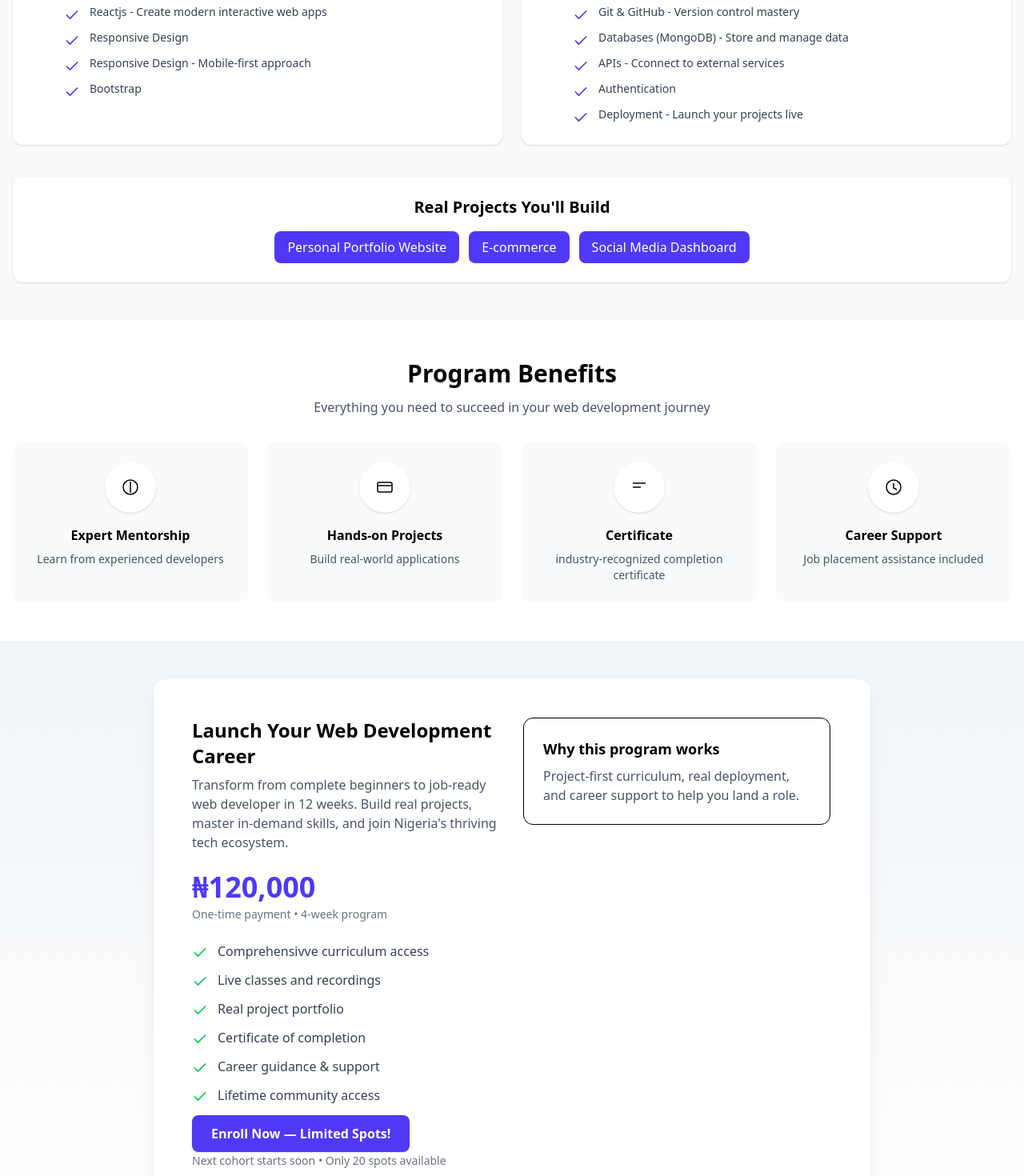
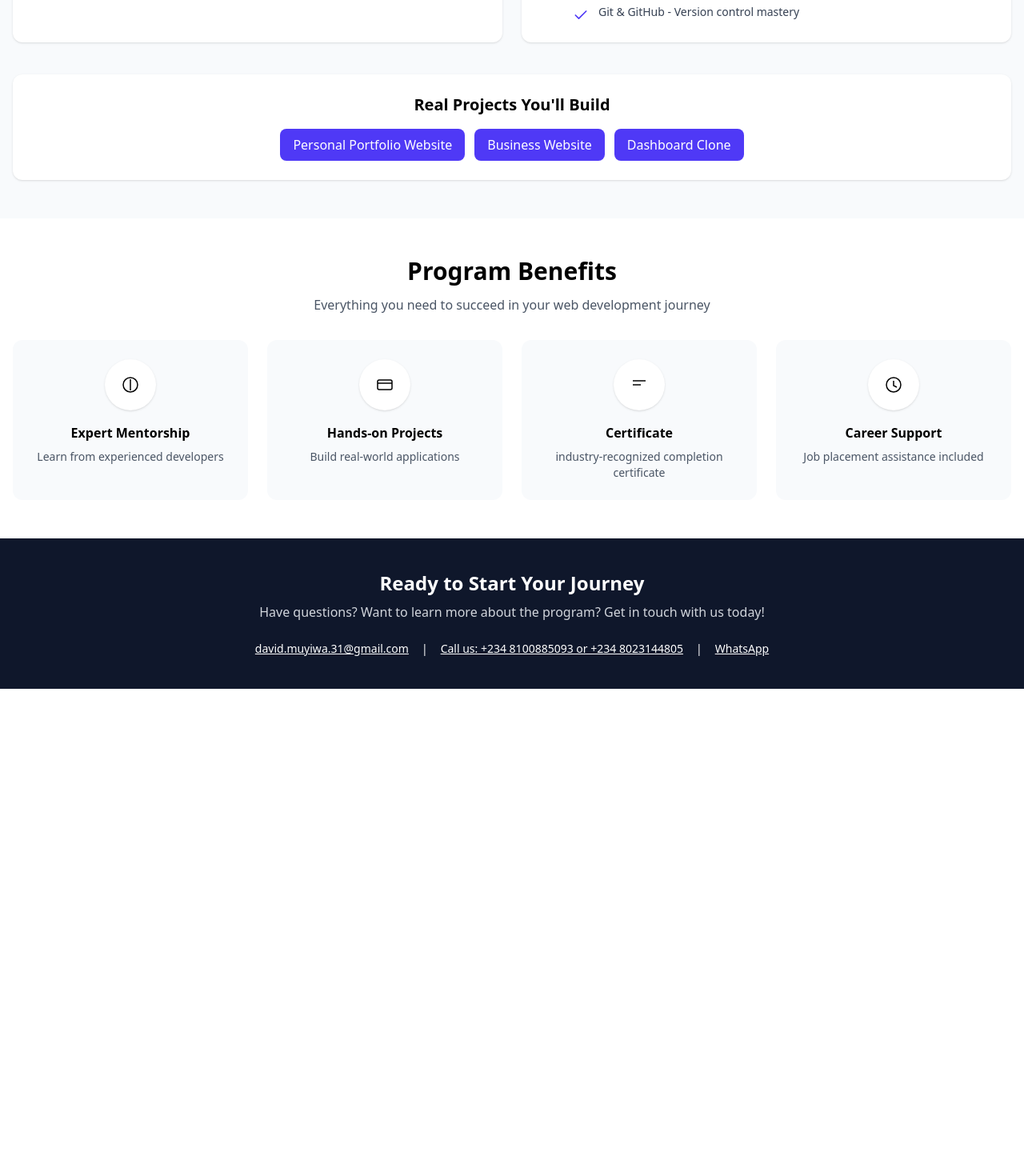
Before and after one commit to Muyiwa9419/blueprintAcademy, a React (Vite) app: page / in a window 1280 px wide. Shown: the part 1200-2670 px from the top of the page at 80% size. After the commit the page ends 2061 px from the top, so only its background shows below. Built offline with nearby package versions, Linux system fonts and the light colour scheme.

Commit message:
final fix

```diff
--- a/index.html
+++ b/index.html
@@ -2,7 +2,7 @@
 <html lang="en">
   <head>
     <meta charset="UTF-8" />
-    <link rel="icon" type="image/svg+xml" href="/vite.svg" />
+    <link rel="icon" type="image/svg+xml" href="/logo.png" />
     <meta name="viewport" content="width=device-width, initial-scale=1.0" />
     <title>blueprint Academy</title>
   </head>
--- a/src/App.jsx
+++ b/src/App.jsx
@@ -5,7 +5,7 @@ import Hero from './pages/Hero';
 import Learn from './pages/Learn';
 import WhatYou from './pages/WhatYou';
 import Benefits from './pages/Benefits';
-import Pricing from './pages/Pricing';
+// import Pricing from './pages/Pricing';
 import Footer from './pages/Footer';
 
 export default function App() {
@@ -16,7 +16,7 @@ export default function App() {
       <Learn />
       <WhatYou />
       <Benefits />
-      <Pricing />
+      {/* <Pricing /> */}
       <Footer />
     </div>
   );
--- a/src/pages/Header.jsx
+++ b/src/pages/Header.jsx
@@ -39,8 +39,6 @@ export default function Header() {
           <nav className="flex flex-col space-y-3 px-6 py-4 text-gray-700 font-medium">
             <a href="#home" className="hover:text-blue-600" onClick={() => setIsOpen(false)}>Home</a>
             <a href="#why" className="hover:text-blue-600" onClick={() => setIsOpen(false)}>Why Learn</a>
-            <a href="#curriculum" className="hover:text-blue-600" onClick={() => setIsOpen(false)}>Curriculum</a>
-            <a href="#projects" className="hover:text-blue-600" onClick={() => setIsOpen(false)}>Projects</a>
             <a href="#pricing" className="hover:text-blue-600" onClick={() => setIsOpen(false)}>Pricing</a>
             <a href="#contact" className="hover:text-blue-600" onClick={() => setIsOpen(false)}>Contact</a>
             <a
--- a/src/pages/Hero.jsx
+++ b/src/pages/Hero.jsx
@@ -9,7 +9,7 @@ export default function Hero() {
 
           <div className="bg-white shadow-lg rounded-2xl p-8 lg:p-12">
             <h1 className="text-3xl sm:text-4xl font-extrabold leading-tight">
-              Join The 4-week Bootcamp Basic Programming Training Program
+              Join The 6-week Bootcamp Basic Programming Training Program
 
             </h1>
             <p className="mt-4 text-gray-600">
@@ -27,7 +27,7 @@ export default function Hero() {
             </div>
 
             <div className="mt-6 flex flex-wrap gap-4 text-sm text-gray-700">
-              <Feature icon="watch">12 weeks</Feature>
+              <Feature icon="watch">6 weeks</Feature>
               <Feature icon="people">Small classes</Feature>
               <Feature icon="medal">Certificate included</Feature>
             </div>
--- a/src/pages/Pricing.jsx
+++ b/src/pages/Pricing.jsx
@@ -1,60 +1,60 @@
-// src/sections/Pricing.jsx
-import React from 'react';
+// // src/sections/Pricing.jsx
+// import React from 'react';
 
-export default function Pricing() {
-  const features = [
-    'Comprehensivve curriculum access',
-    'Live classes and recordings',
-    'Real project portfolio',
-    'Certificate of completion',
-    'Career guidance & support',
-    'Lifetime community access'
-  ];
+// export default function Pricing() {
+//   const features = [
+//     'Comprehensivve curriculum access',
+//     'Live classes and recordings',
+//     'Real project portfolio',
+//     'Certificate of completion',
+//     'Career guidance & support',
+//     'Lifetime community access'
+//   ];
 
-  return (
-    <section id="pricing" className="py-12 bg-gradient-to-b from-slate-100 to-white">
-      <div className="container mx-auto px-4">
-        <div className="max-w-4xl mx-auto bg-white p-8 sm:p-12 rounded-2xl shadow-xl">
-          <div className="grid grid-cols-1 lg:grid-cols-2 gap-6 items-start">
-            <div>
-              <h2 className="text-2xl font-bold">
+//   return (
+//     <section id="pricing" className="py-12 bg-gradient-to-b from-slate-100 to-white">
+//       <div className="container mx-auto px-4">
+//         <div className="max-w-4xl mx-auto bg-white p-8 sm:p-12 rounded-2xl shadow-xl">
+//           <div className="grid grid-cols-1 lg:grid-cols-2 gap-6 items-start">
+//             <div>
+//               <h2 className="text-2xl font-bold">
 
-                Launch Your Web Development Career </h2>
-              <p className="mt-2 text-gray-600">
-                Transform from complete beginners to job-ready web developer in 12 weeks. Build real projects, master in-demand
-             skills, and join Nigeria's thriving tech ecosystem.
-                </p>
+//                 Launch Your Web Development Career </h2>
+//               <p className="mt-2 text-gray-600">
+//                 Transform from complete beginners to job-ready web developer in 12 weeks. Build real projects, master in-demand
+//              skills, and join Nigeria's thriving tech ecosystem.
+//                 </p>
 
-              <div className="mt-6 text-4xl font-extrabold text-indigo-600">₦120,000</div>
-              <p className="mt-1 text-sm text-gray-500">One-time payment • 4-week program</p>
+//               <div className="mt-6 text-4xl font-extrabold text-indigo-600">₦120,000</div>
+//               <p className="mt-1 text-sm text-gray-500">One-time payment • 4-week program</p>
 
-              <ul className="mt-6 space-y-3">
-                {features.map((f,i) => (
-                  <li key={i} className="flex items-start gap-3">
-                    <CheckIcon />
-                    <span className="text-gray-700">{f}</span>
-                  </li>
-                ))}
-              </ul>
+//               <ul className="mt-6 space-y-3">
+//                 {features.map((f,i) => (
+//                   <li key={i} className="flex items-start gap-3">
+//                     <CheckIcon />
+//                     <span className="text-gray-700">{f}</span>
+//                   </li>
+//                 ))}
+//               </ul>
 
-              <div className="mt-6">
-                <a href="https://selar.com/7p60178068" className="px-6 py-3 bg-indigo-600 text-white rounded-lg font-semibold shadow">Enroll Now — Limited Spots!</a>
-              </div>
+//               <div className="mt-6">
+//                 <a href="https://selar.com/7p60178068" className="px-6 py-3 bg-indigo-600 text-white rounded-lg font-semibold shadow">Enroll Now — Limited Spots!</a>
+//               </div>
 
-              <p className="mt-3 text-sm text-gray-500">Next cohort starts soon • Only 20 spots available</p>
-            </div>
+//               <p className="mt-3 text-sm text-gray-500">Next cohort starts soon • Only 20 spots available</p>
+//             </div>
 
-            <div className="flex items-center justify-center">
-              <div className="w-full max-w-sm rounded-xl overflow-hidden border p-6">
-                <h3 className="text-lg font-semibold">Why this program works</h3>
-                <p className="mt-2 text-gray-600">Project-first curriculum, real deployment, and career support to help you land a role.</p>
-              </div>
-            </div>
-          </div>
-        </div>
-      </div>
-    </section>
-  );
-}
+//             <div className="flex items-center justify-center">
+//               <div className="w-full max-w-sm rounded-xl overflow-hidden border p-6">
+//                 <h3 className="text-lg font-semibold">Why this program works</h3>
+//                 <p className="mt-2 text-gray-600">Project-first curriculum, real deployment, and career support to help you land a role.</p>
+//               </div>
+//             </div>
+//           </div>
+//         </div>
+//       </div>
+//     </section>
+//   );
+// }
 
-function CheckIcon(){ return (<svg className="w-5 h-5 text-green-500 mt-1 flex-shrink-0" viewBox="0 0 24 24" fill="none"><path d="M20 6L9 17l-5-5" stroke="currentColor" strokeWidth="2" strokeLinecap="round" strokeLinejoin="round"/></svg>); }
+// function CheckIcon(){ return (<svg className="w-5 h-5 text-green-500 mt-1 flex-shrink-0" viewBox="0 0 24 24" fill="none"><path d="M20 6L9 17l-5-5" stroke="currentColor" strokeWidth="2" strokeLinecap="round" strokeLinejoin="round"/></svg>); }
--- a/src/pages/WhatYou.jsx
+++ b/src/pages/WhatYou.jsx
@@ -2,8 +2,8 @@
 import React from 'react';
 
 export default function WhatYou() {
-  const leftList = ['HTML & CSS - Build beautiful layouts', 'JavaScript (ES6+) - Master programming fundamentals', 'Reactjs - Create modern interactive web apps ', 'Responsive Design', 'Responsive Design - Mobile-first approach' , 'Bootstrap'];
-  const rightList = ['Node.js - Server-side development', 'PHP', 'Git & GitHub - Version control mastery', 'Databases (MongoDB) - Store and manage data', 'APIs - Cconnect to external services', 'Authentication', 'Deployment - Launch your projects live'];
+  const leftList = ['HTML & CSS - Build beautiful layouts', 'JavaScript (ES6+) - Master programming fundamentals'];
+  const rightList = ['Node.js - Server-side development', 'PHP', 'Git & GitHub - Version control mastery'];
 
   return (
     <section className="py-12 get bg-slate-50">
@@ -22,8 +22,8 @@ export default function WhatYou() {
           <h3 className="text-xl font-bold">Real Projects You'll Build</h3>
           <div className="mt-4 flex flex-wrap justify-center gap-3">
             <TagButton>Personal Portfolio Website</TagButton>
-            <TagButton>E-commerce</TagButton>
-            <TagButton>Social Media Dashboard</TagButton>
+            <TagButton>Business Website</TagButton>
+            <TagButton>Dashboard Clone</TagButton>
           </div>
         </div>
       </div>
```
Also changed, not shown: public/logo.png (added).
